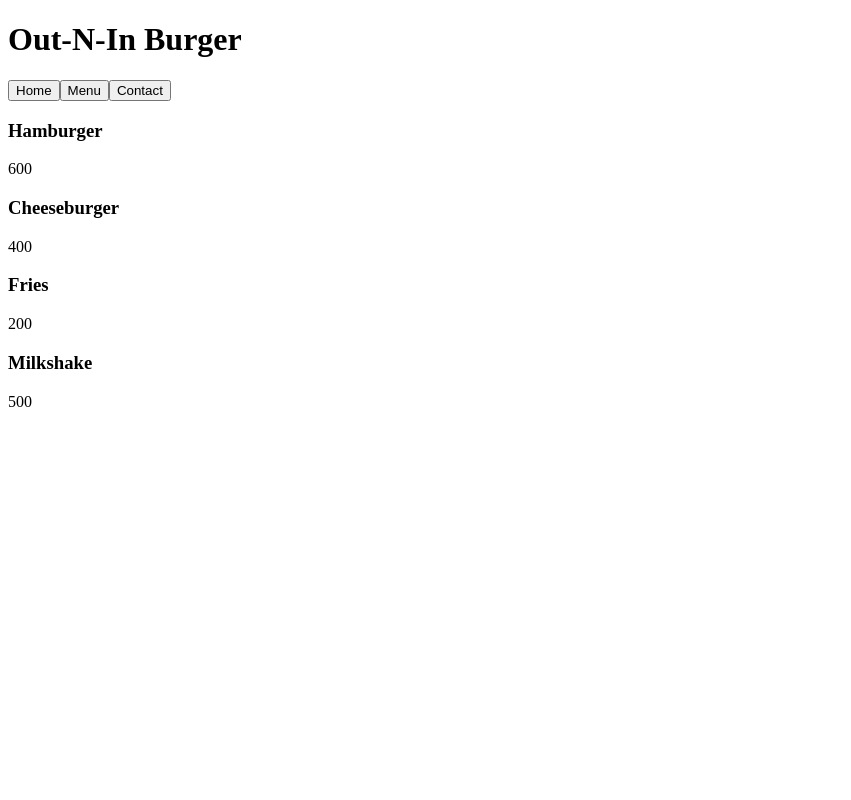
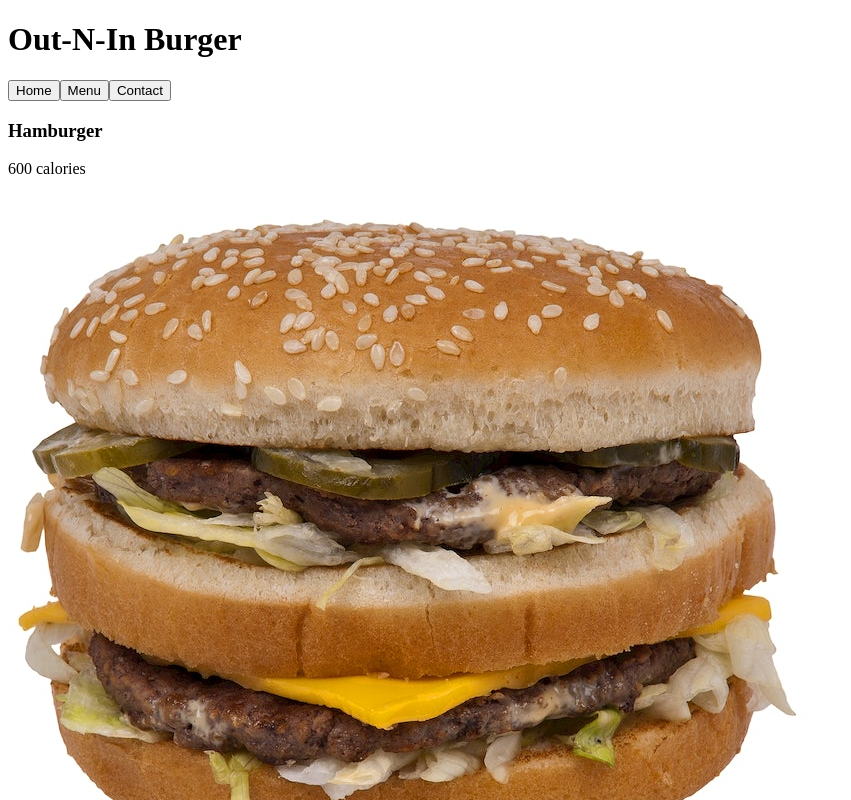
Before and after one commit to imkevinchu/restaurant-page, a plain HTML site: page index.html in a window 1280 px wide. Both pictures are taken after a click on the button "Menu". Shown: the top 800 px of the page, without its empty margins (0-851 px from the left). Drawn offline with Linux system fonts and the light colour scheme.

Commit message:
configure webpack for assets

```diff
--- a/index.html
+++ b/index.html
@@ -5,10 +5,8 @@
     <meta http-equiv="X-UA-Compatible" content="IE=edge" />
     <meta name="viewport" content="width=device-width, initial-scale=1.0" />
     <title>Out-N-In Burger</title>
-  </head>
+  <link rel="icon" href="favicon.ico"><script defer src="main.js"></script></head>
   <body>
-    <div id="content">
-      <script src="main.js"></script>
-    </div>
+    <div id="content"></div>
   </body>
 </html>
--- a/main.js
+++ b/main.js
@@ -12,30 +12,25 @@ __webpack_require__.r(__webpack_exports__);
 /* harmony export */ __webpack_require__.d(__webpack_exports__, {
 /* harmony export */   "default": () => (__WEBPACK_DEFAULT_EXPORT__)
 /* harmony export */ });
-const createContactPage = () => {
-  const contactPage = document.createElement("div");
+var createContactPage = function createContactPage() {
+  var contactPage = document.createElement("div");
   contactPage.classList.add("contact");
-
-  const phone = document.createElement("p");
+  var phone = document.createElement("p");
   phone.textContent = "(310) 867-5309";
-
-  const address = document.createElement("p");
+  var address = document.createElement("p");
   address.textContent = "585 Venice Blvd, Venice, CA 90291";
-
   contactPage.appendChild(phone);
   contactPage.appendChild(address);
-
   return contactPage;
 };
 
-const loadContactPage = () => {
-  const main = document.getElementById("main");
+var loadContactPage = function loadContactPage() {
+  var main = document.getElementById("main");
   main.textContent = "";
   main.appendChild(createContactPage());
 };
 
 /* harmony default export */ const __WEBPACK_DEFAULT_EXPORT__ = (loadContactPage);
-
 
 /***/ }),
 
@@ -49,28 +44,25 @@ __webpack_require__.r(__webpack_exports__);
 /* harmony export */ __webpack_require__.d(__webpack_exports__, {
 /* harmony export */   "default": () => (__WEBPACK_DEFAULT_EXPORT__)
 /* harmony export */ });
-const createHomePage = () => {
-  const homePage = document.createElement("div");
+var createHomePage = function createHomePage() {
+  var homePage = document.createElement("div");
   homePage.classList.add("home");
-
-  const heading = document.createElement("h2");
-  const subtitle = document.createElement("p");
+  var heading = document.createElement("h2");
+  var subtitle = document.createElement("p");
   heading.textContent = "Quality that doesn't go to waste";
   subtitle.textContent = "Since 1989";
   homePage.appendChild(heading);
   homePage.appendChild(subtitle);
-
   return homePage;
 };
 
-const loadHomePage = () => {
-  const main = document.getElementById("main");
+var loadHomePage = function loadHomePage() {
+  var main = document.getElementById("main");
   main.textContent = "";
   main.appendChild(createHomePage());
 };
 
 /* harmony default export */ const __WEBPACK_DEFAULT_EXPORT__ = (loadHomePage);
-
 
 /***/ }),
 
@@ -84,51 +76,54 @@ __webpack_require__.r(__webpack_exports__);
 /* harmony export */ __webpack_require__.d(__webpack_exports__, {
 /* harmony export */   "default": () => (__WEBPACK_DEFAULT_EXPORT__)
 /* harmony export */ });
-// import Hamburger from "./img/hamburger.jpg";
-// import Cheeseburger from "./img/cheeseburger.jpg";
-// import Fries from "./img/fries.jpg";
-// import Milkshake from "./img/milkshake.jpg";
+/* harmony import */ var _img_hamburger_jpg__WEBPACK_IMPORTED_MODULE_0__ = __webpack_require__(/*! ./img/hamburger.jpg */ "./src/img/hamburger.jpg");
+/* harmony import */ var _img_cheeseburger_jpg__WEBPACK_IMPORTED_MODULE_1__ = __webpack_require__(/*! ./img/cheeseburger.jpg */ "./src/img/cheeseburger.jpg");
+/* harmony import */ var _img_fries_jpg__WEBPACK_IMPORTED_MODULE_2__ = __webpack_require__(/*! ./img/fries.jpg */ "./src/img/fries.jpg");
+/* harmony import */ var _img_milkshake_jpg__WEBPACK_IMPORTED_MODULE_3__ = __webpack_require__(/*! ./img/milkshake.jpg */ "./src/img/milkshake.jpg");
 
-const createMenuPage = () => {
-  const menuPage = document.createElement("div");
+
+
+
+
+var createMenuPage = function createMenuPage() {
+  var menuPage = document.createElement("div");
   menuPage.classList.add("menu");
-
-  menuPage.appendChild(createMenuItem("Hamburger", "600"));
-  menuPage.appendChild(createMenuItem("Cheeseburger", "400"));
-  menuPage.appendChild(createMenuItem("Fries", "200"));
-  menuPage.appendChild(createMenuItem("Milkshake", "500"));
-
+  var Hamburger = new Image();
+  var Cheeseburger = new Image();
+  var Fries = new Image();
+  var Milkshake = new Image();
+  Hamburger.src = _img_hamburger_jpg__WEBPACK_IMPORTED_MODULE_0__;
+  Cheeseburger.src = _img_cheeseburger_jpg__WEBPACK_IMPORTED_MODULE_1__;
+  Fries.src = _img_fries_jpg__WEBPACK_IMPORTED_MODULE_2__;
+  Milkshake.src = _img_milkshake_jpg__WEBPACK_IMPORTED_MODULE_3__;
+  menuPage.appendChild(createMenuItem(Hamburger, "Hamburger", "600"));
+  menuPage.appendChild(createMenuItem(Cheeseburger, "Cheeseburger", "400"));
+  menuPage.appendChild(createMenuItem(Fries, "Fries", "200"));
+  menuPage.appendChild(createMenuItem(Milkshake, "Milkshake", "500"));
   return menuPage;
 };
 
-const createMenuItem = (name, cal) => {
-  const menuItem = document.createElement("div");
+var createMenuItem = function createMenuItem(img, name, cal) {
+  var menuItem = document.createElement("div");
   menuItem.classList.add("menu-item");
-
-  const title = document.createElement("h3");
-  const calories = document.createElement("p");
+  var title = document.createElement("h3");
+  var calories = document.createElement("p");
   title.textContent = name;
-  calories.textContent = cal;
-
-  //   const img = document.createElement("img");
-  //   img.src = `${name.toUpperCase()}`;
-  //   img.alt = `${name}`;
-
+  calories.textContent = "".concat(cal, " calories");
+  img.alt = name;
   menuItem.appendChild(title);
   menuItem.appendChild(calories);
-  //   menuItem.appendChild(img);
-
+  menuItem.appendChild(img);
   return menuItem;
 };
 
-const loadMenuPage = () => {
-  const main = document.getElementById("main");
+var loadMenuPage = function loadMenuPage() {
+  var main = document.getElementById("main");
   main.textContent = "";
   main.appendChild(createMenuPage());
 };
 
 /* harmony default export */ const __WEBPACK_DEFAULT_EXPORT__ = (loadMenuPage);
-
 
 /***/ }),
 
@@ -145,93 +140,123 @@ __webpack_require__.r(__webpack_exports__);
 /* harmony import */ var _home__WEBPACK_IMPORTED_MODULE_0__ = __webpack_require__(/*! ./home */ "./src/home.js");
 /* harmony import */ var _menu__WEBPACK_IMPORTED_MODULE_1__ = __webpack_require__(/*! ./menu */ "./src/menu.js");
 /* harmony import */ var _contact__WEBPACK_IMPORTED_MODULE_2__ = __webpack_require__(/*! ./contact */ "./src/contact.js");
+var _this = undefined;
 
 
 
 
-const createHeader = () => {
-  const header = document.createElement("header");
+
+var createHeader = function createHeader() {
+  var header = document.createElement("header");
   header.classList.add("header");
   header.setAttribute("id", "header");
-
-  const title = document.createElement("h1");
+  var title = document.createElement("h1");
   title.classList.add("title");
   title.textContent = "Out-N-In Burger";
-
   header.appendChild(title);
   header.appendChild(createNav());
-
   return header;
 };
 
-const createNav = () => {
-  const nav = document.createElement("nav");
+var createNav = function createNav() {
+  var nav = document.createElement("nav");
   nav.classList.add("nav");
   nav.setAttribute("id", "nav");
-
-  const homeBtn = document.createElement("button");
+  var homeBtn = document.createElement("button");
   homeBtn.classList.add("nav-btn");
   homeBtn.textContent = "Home";
-  homeBtn.addEventListener("click", (e) => {
+  homeBtn.addEventListener("click", function (e) {
     if (e.target.classList.contains("active")) return;
     setBtn(homeBtn);
     (0,_home__WEBPACK_IMPORTED_MODULE_0__["default"])();
   });
-
-  const menuBtn = document.createElement("button");
+  var menuBtn = document.createElement("button");
   menuBtn.classList.add("nav-btn");
   menuBtn.textContent = "Menu";
-  menuBtn.addEventListener("click", (e) => {
+  menuBtn.addEventListener("click", function (e) {
     if (e.target.classList.contains("active")) return;
     setBtn(menuBtn);
     (0,_menu__WEBPACK_IMPORTED_MODULE_1__["default"])();
   });
-
-  const contactBtn = document.createElement("button");
+  var contactBtn = document.createElement("button");
   contactBtn.classList.add("nav-btn");
   contactBtn.textContent = "Contact";
-  contactBtn.addEventListener("click", (e) => {
+  contactBtn.addEventListener("click", function (e) {
     if (e.target.classList.contains("active")) return;
     setBtn(contactBtn);
     (0,_contact__WEBPACK_IMPORTED_MODULE_2__["default"])();
   });
-
   nav.appendChild(homeBtn);
   nav.appendChild(menuBtn);
   nav.appendChild(contactBtn);
-
   return nav;
 };
 
-const createMain = () => {
-  const main = document.createElement("main");
+var createMain = function createMain() {
+  var main = document.createElement("main");
   main.classList.add("main");
   main.setAttribute("id", "main");
   return main;
 };
 
-const setBtn = (btn) => {
-  const btnList = document.querySelectorAll(".nav-btn");
-
-  btnList.forEach((btn) => {
-    if (btn !== undefined) {
+var setBtn = function setBtn(btn) {
+  var btnList = document.querySelectorAll(".nav-btn");
+  btnList.forEach(function (btn) {
+    if (btn !== _this) {
       btn.classList.remove("active");
     }
   });
   btn.classList.add("active");
 };
 
-const loadWebsite = () => {
-  const content = document.getElementById("content");
-
+var loadWebsite = function loadWebsite() {
+  var content = document.getElementById("content");
   content.appendChild(createHeader());
   content.appendChild(createMain());
-
   (0,_home__WEBPACK_IMPORTED_MODULE_0__["default"])();
 };
 
 /* harmony default export */ const __WEBPACK_DEFAULT_EXPORT__ = (loadWebsite);
 
+/***/ }),
+
+/***/ "./src/img/cheeseburger.jpg":
+/*!**********************************!*\
+  !*** ./src/img/cheeseburger.jpg ***!
+  \**********************************/
+/***/ ((module, __unused_webpack_exports, __webpack_require__) => {
+
+module.exports = __webpack_require__.p + "img/e7aa40fd60d2ba2d26de.jpg";
+
+/***/ }),
+
+/***/ "./src/img/fries.jpg":
+/*!***************************!*\
+  !*** ./src/img/fries.jpg ***!
+  \***************************/
+/***/ ((module, __unused_webpack_exports, __webpack_require__) => {
+
+module.exports = __webpack_require__.p + "img/4304f940dfbee761d56b.jpg";
+
+/***/ }),
+
+/***/ "./src/img/hamburger.jpg":
+/*!*******************************!*\
+  !*** ./src/img/hamburger.jpg ***!
+  \*******************************/
+/***/ ((module, __unused_webpack_exports, __webpack_require__) => {
+
+module.exports = __webpack_require__.p + "img/d80d70f6cf659a313231.jpg";
+
+/***/ }),
+
+/***/ "./src/img/milkshake.jpg":
+/*!*******************************!*\
+  !*** ./src/img/milkshake.jpg ***!
+  \*******************************/
+/***/ ((module, __unused_webpack_exports, __webpack_require__) => {
+
+module.exports = __webpack_require__.p + "img/47f0fd353a1d651335d2.jpg";
 
 /***/ })
 
@@ -274,6 +299,18 @@ const loadWebsite = () => {
 /******/ 		};
 /******/ 	})();
 /******/
+/******/ 	/* webpack/runtime/global */
+/******/ 	(() => {
+/******/ 		__webpack_require__.g = (function() {
+/******/ 			if (typeof globalThis === 'object') return globalThis;
+/******/ 			try {
+/******/ 				return this || new Function('return this')();
+/******/ 			} catch (e) {
+/******/ 				if (typeof window === 'object') return window;
+/******/ 			}
+/******/ 		})();
+/******/ 	})();
+/******/
 /******/ 	/* webpack/runtime/hasOwnProperty shorthand */
 /******/ 	(() => {
 /******/ 		__webpack_require__.o = (obj, prop) => (Object.prototype.hasOwnProperty.call(obj, prop))
@@ -290,6 +327,26 @@ const loadWebsite = () => {
 /******/ 		};
 /******/ 	})();
 /******/
+/******/ 	/* webpack/runtime/publicPath */
+/******/ 	(() => {
+/******/ 		var scriptUrl;
+/******/ 		if (__webpack_require__.g.importScripts) scriptUrl = __webpack_require__.g.location + "";
+/******/ 		var document = __webpack_require__.g.document;
+/******/ 		if (!scriptUrl && document) {
+/******/ 			if (document.currentScript)
+/******/ 				scriptUrl = document.currentScript.src
+/******/ 			if (!scriptUrl) {
+/******/ 				var scripts = document.getElementsByTagName("script");
+/******/ 				if(scripts.length) scriptUrl = scripts[scripts.length - 1].src
+/******/ 			}
+/******/ 		}
+/******/ 		// When supporting browsers where an automatic publicPath is not supported you must specify an output.publicPath manually via configuration
+/******/ 		// or pass an empty string ("") and set the __webpack_public_path__ variable from your code to use your own logic.
+/******/ 		if (!scriptUrl) throw new Error("Automatic publicPath is not supported in this browser");
+/******/ 		scriptUrl = scriptUrl.replace(/#.*$/, "").replace(/\?.*$/, "").replace(/\/[^\/]+$/, "/");
+/******/ 		__webpack_require__.p = scriptUrl;
+/******/ 	})();
+/******/
 /************************************************************************/
 var __webpack_exports__ = {};
 // This entry need to be wrapped in an IIFE because it need to be isolated against other modules in the chunk.
@@ -300,9 +357,7 @@ var __webpack_exports__ = {};
 __webpack_require__.r(__webpack_exports__);
 /* harmony import */ var _website__WEBPACK_IMPORTED_MODULE_0__ = __webpack_require__(/*! ./website */ "./src/website.js");
 
-
 (0,_website__WEBPACK_IMPORTED_MODULE_0__["default"])();
-
 })();
 
 /******/ })()
```
Also changed, not shown: favicon.ico (added), img/4304f940dfbee761d56b.jpg (added), img/d80d70f6cf659a313231.jpg (added), img/e7aa40fd60d2ba2d26de.jpg (added), 2 other files.
